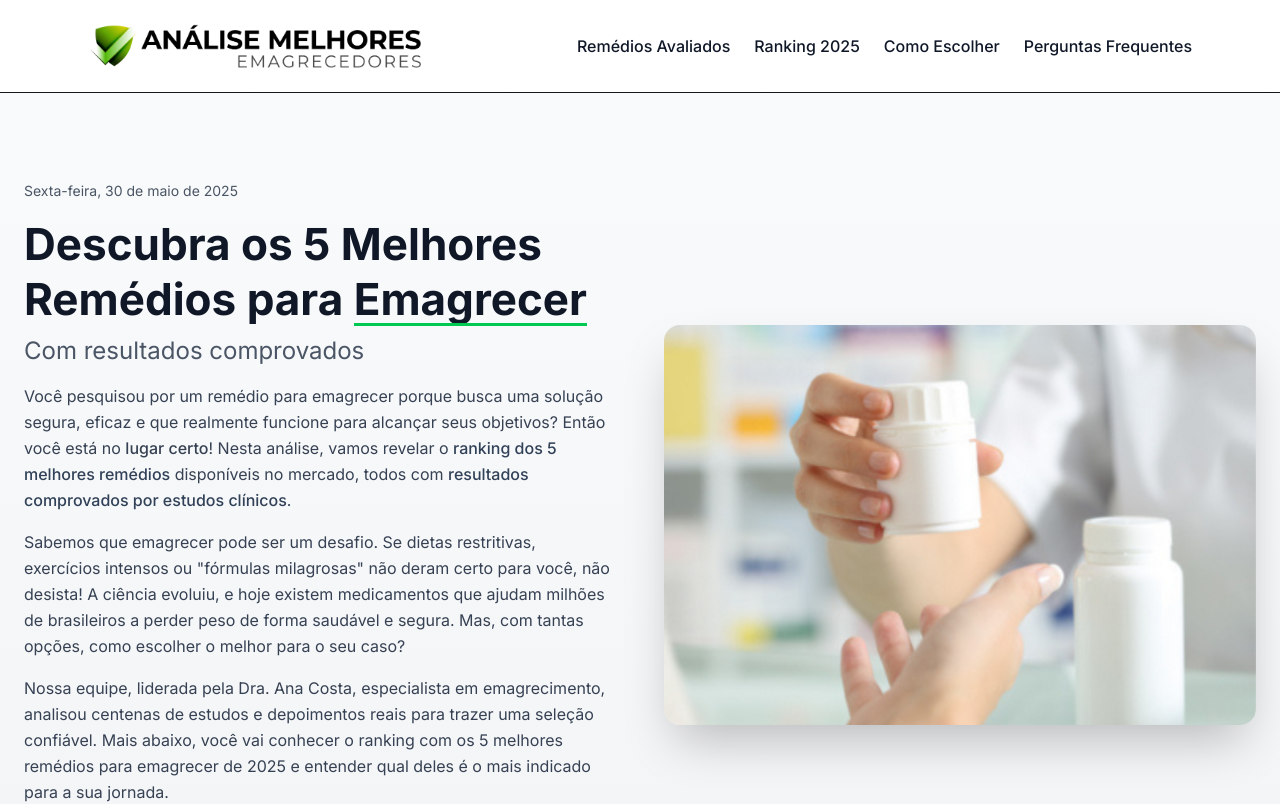
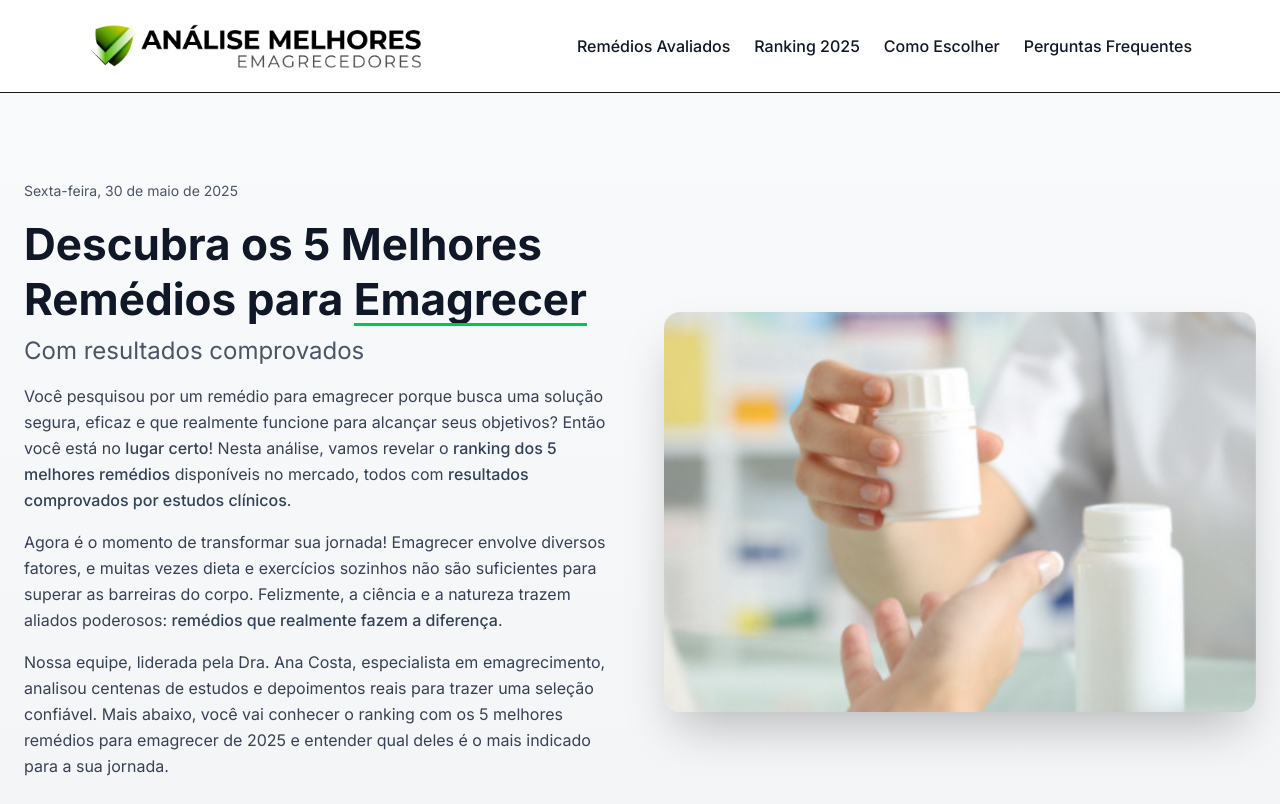
Before and after one commit to julianoleite90/emagrecedores, a Next.js app: page / in a window 1280 px wide. Shown: the top 804 px of the page. Built offline with nearby package versions, Linux system fonts and the light colour scheme.

Commit message:
fix: escapa aspas duplas nos textos para corrigir erro de build

```diff
--- a/src/components/HeroSection.tsx
+++ b/src/components/HeroSection.tsx
@@ -52,7 +52,7 @@ const HeroSection = () => {
 
             {/* Primeiro parágrafo */}
             <p className="text-gray-700 leading-relaxed">
-              Sabemos que emagrecer pode ser um desafio. Se dietas restritivas, exercícios intensos ou "fórmulas milagrosas" não deram certo para você, não desista! A ciência evoluiu, e hoje existem medicamentos que ajudam milhões de brasileiros a perder peso de forma saudável e segura. Mas, com tantas opções, como escolher o melhor para o seu caso?
+              Agora é o momento de transformar sua jornada! Emagrecer envolve diversos fatores, e muitas vezes dieta e exercícios sozinhos não são suficientes para superar as barreiras do corpo. Felizmente, a ciência e a natureza trazem aliados poderosos: <span className="text-slate-700 font-medium">remédios que realmente fazem a diferença</span>.
             </p>
 
             {/* Segundo parágrafo */}
--- a/src/components/WhyConsiderSection.tsx
+++ b/src/components/WhyConsiderSection.tsx
@@ -8,15 +8,15 @@ const WhyConsiderSection = () => {
 
         <div className="space-y-6">
           <p className="text-gray-700 leading-relaxed">
-          Emagrecer pode ser um grande desafio. Se dietas restritivas, treinos intensos ou "soluções milagrosas" não funcionaram para você, saiba que não está sozinho! A boa notícia é que a ciência avançou, oferecendo medicamentos que ajudam milhões de brasileiros a perder peso de forma segura e eficaz. Mas, com tantas opções, como identificar o ideal para o seu caso?
+            Emagrecer pode ser um grande desafio. Se dietas restritivas, treinos intensos ou &quot;soluções milagrosas&quot; não funcionaram para você, saiba que não está sozinho! A boa notícia é que a ciência avançou, oferecendo medicamentos que ajudam milhões de brasileiros a perder peso de forma segura e eficaz. Mas, com tantas opções, como identificar o ideal para o seu caso?
           </p>
 
           <p className="text-gray-700 leading-relaxed">
-          Agora é o momento de transformar sua jornada! Emagrecer envolve diversos fatores, e muitas vezes dieta e exercícios sozinhos não são suficientes para superar as barreiras do corpo. Felizmente, a ciência e a natureza trazem aliados poderosos: remédios que realmente fazem a diferença.
+            Agora é o momento de transformar sua jornada! Emagrecer envolve diversos fatores, e muitas vezes dieta e exercícios sozinhos não são suficientes para superar as barreiras do corpo. Felizmente, a ciência e a natureza trazem aliados poderosos: remédios que realmente fazem a diferença.
           </p>
 
           <p className="text-gray-700 leading-relaxed">
-          Com a liderança da Dra. Ana Costa, nossa equipe analisou centenas de estudos e depoimentos reais, criando uma seleção confiável. Logo abaixo, você confere o ranking dos 5 melhores remédios para emagrecer em 2025 e descobre qual deles se adapta melhor à sua meta!
+            Com a liderança da Dra. Ana Costa, nossa equipe analisou centenas de estudos e depoimentos reais, criando uma seleção confiável. Logo abaixo, você confere o ranking dos 5 melhores remédios para emagrecer em 2025 e descobre qual deles se adapta melhor à sua meta!
           </p>
         </div>
       </div>
```
